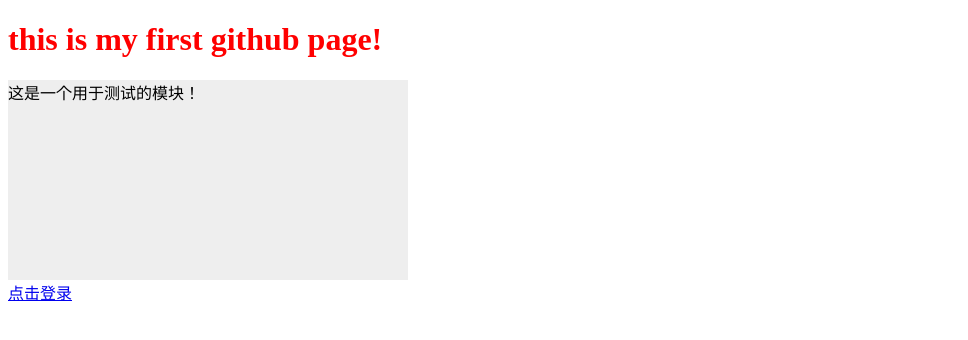
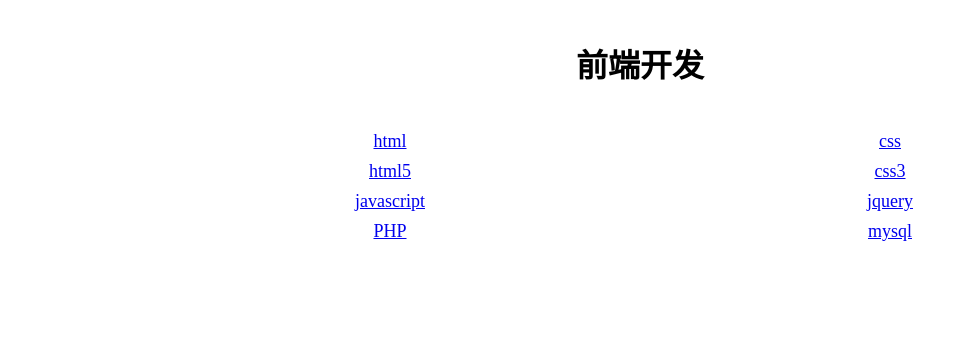
Before and after one commit to lingCode/lingCode.github.io, a plain HTML site: page index.html in a window 1280 px wide. Shown: the whole page, without its empty margins (0-968 px from the left). Drawn offline with Linux system fonts and the light colour scheme.

Commit message:
Update index.html

```diff
--- a/index.html
+++ b/index.html
@@ -1,14 +1,34 @@
-<!DOCTYPE HTML>
-<html>
+<!DOCTYPE html>
+<html lang="en">
 <head>
-  <meta charset="utf-8">
-  <title>lingCode.github.io</title>
-  <script type="text/javascript" src="javascripts/index.js"></script>
+	<meta charset="UTF-8">
+	<title>index</title>
+	<style type="text/css">
+	* {margin:0; padding: 0;}
+	li {list-style: none;}
+	body {}
+	.wrapper {width: 1000px; height:auto; margin: 0 auto;}
+	.wrapper .title {text-align: center;padding: 40px 0;}
+	.wrapper ul li {float: left; width: 50%; height: 30px; text-align: center; font: 18px/30px "Microsoft Yahei"; }
+	.wrapper ul li a:hover { height: 30px; font: 18px/30px "Microsoft Yahei"; color: red; }
+	</style>
 </head>
+<body>
+	<div class="wrapper">
+		<h1 class="title">前端开发</h1>
+		<ul>
+			<li><a href="#" target="_blank">html</a></li>
+			<li><a href="#" target="_blank">css</a></li>
 
-<body>
-  <h1 style="color:red;">this is my first github page!</h1>
-  <div class="demoBox" style="width:400px;height:200px;background-color:#eee;">这是一个用于测试的模块！</div>
-  <a href="login.html" target="_blank">点击登录</a>
+			<li><a href="#" target="_blank">html5</a></li>
+			<li><a href="#" target="_blank">css3</a></li>
+
+			<li><a href="#" target="_blank">javascript</a></li>
+			<li><a href="#" target="_blank">jquery</a></li>
+
+			<li><a href="#" target="_blank">PHP</a></li>
+			<li><a href="#" target="_blank">mysql</a></li>
+		</ul>
+	</div>
 </body>
 </html>
```
